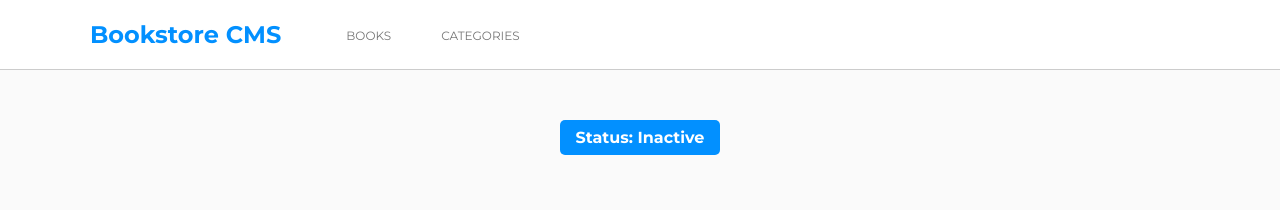
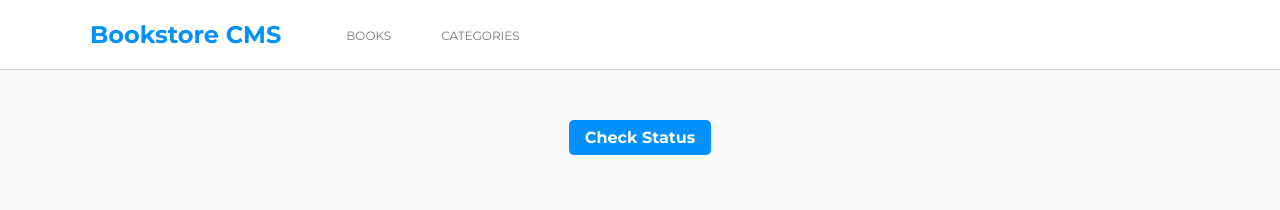
Before and after one commit to everinurmind/bookstore-react, a React (Create React App) app: page /categories in a window 1280 px wide. Shown: the top 210 px of the page. Built offline with nearby package versions, Linux system fonts and the light colour scheme.

Commit message:
Update categories page

```diff
--- a/src/components/Categories.js
+++ b/src/components/Categories.js
@@ -1,18 +1,29 @@
-import React, { useState } from 'react';
+import React, { useEffect, useState } from 'react';
+import { useDispatch, useSelector } from 'react-redux';
+import { checkStatus } from '../redux/categories/categoriesSlice';
 import '../styles/Categories.css';
 
 function Categories() {
-  const [status, setStatus] = useState(false);
+  const dispatch = useDispatch();
+  const categories = useSelector((state) => state.categories.categories);
+  const [showCategories, setShowCategories] = useState(false);
 
-  const handleClick = () => {
-    setStatus(!status);
+  useEffect(() => {
+    if (showCategories) {
+      dispatch(checkStatus());
+    }
+  }, [dispatch, showCategories]);
+
+  const handleCheckStatus = () => {
+    setShowCategories(true);
   };
 
   return (
     <div className="categories-container">
-      <button type="button" className="categories-button" onClick={handleClick}>
-        {status ? 'Status: Active' : 'Status: Inactive'}
-      </button>
+      <button className="categories-button" type="submit" onClick={handleCheckStatus}>Check Status</button>
+      {showCategories && categories.map((category) => (
+        <div className="slice-render" key={category}>{category}</div>
+      ))}
     </div>
   );
 }
--- a/src/styles/Categories.css
+++ b/src/styles/Categories.css
@@ -3,8 +3,16 @@
   flex-direction: column;
   align-items: center;
   margin-top: 50px;
+  font-size: 28px;
+  color: #666;
 }
 
+.slice-render {
+  margin-top: 20px;
+  text-transform: uppercase;
+}
+
+/* Button Styles */
 .categories-button {
   background-color: #0290ff;
   color: white;
```
